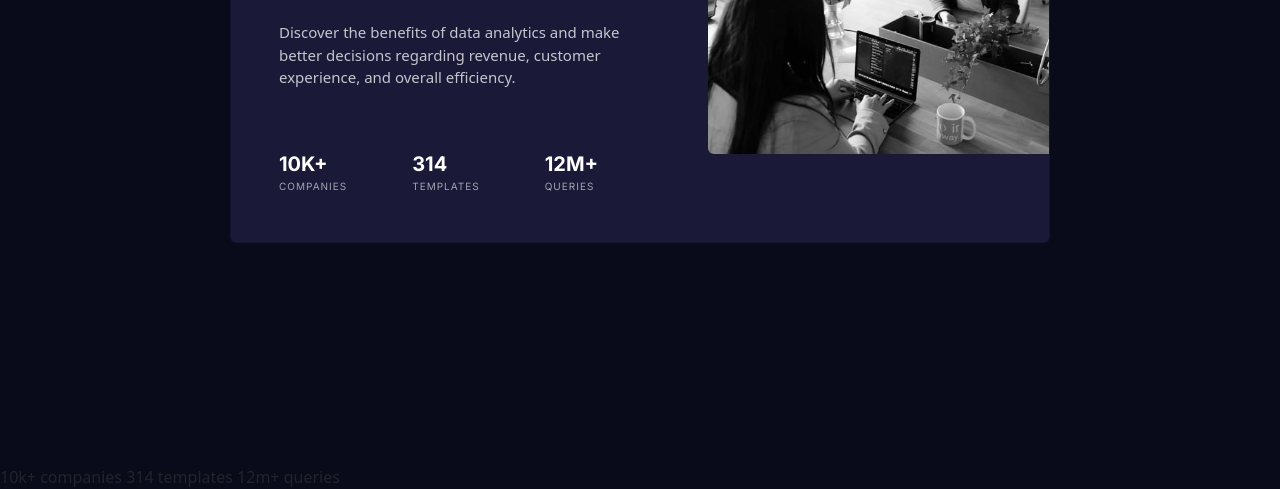
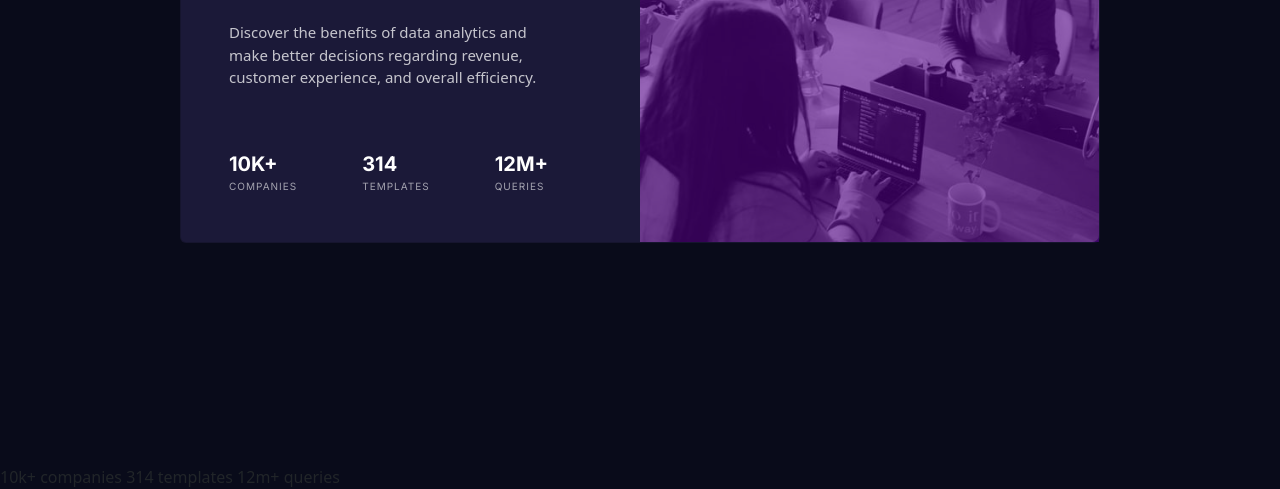
Before and after one commit to Abaljerind/stats-preview-card, a plain HTML site: page index.html in a window 1280 px wide. Shown: the part 335-824 px from the top of the page. Drawn offline with nearby package versions, Linux system fonts and the light colour scheme.

Commit message:
add style to right-side img

```diff
--- a/css/app.css
+++ b/css/app.css
@@ -54,3 +54,18 @@ section {
 .card .row .card-body .status-value .queries {
   margin-right: 65px;
 }
+
+.card .row .right-side {
+  background-image: url(../images/image-header-desktop.jpg);
+  background-size: cover;
+  background-repeat: no-repeat;
+  border-top-right-radius: 7px;
+  border-bottom-right-radius: 7px;
+}
+
+.card .row .right-side .purple {
+  background-color: hsla(277, 64%, 61%, 0.6);
+  filter: brightness(0.5) contrast(1.5) saturate(1.5);
+  width: 100%;
+  height: 100%;
+}
--- a/index.html
+++ b/index.html
@@ -32,9 +32,9 @@
   </head>
   <body>
     <section class="d-flex justify-content-center align-items-center">
-      <div class="card mb-3" style="max-width: 820px">
+      <div class="card mb-3" style="max-width: 920px">
         <div class="row g-0">
-          <div class="col-md-7">
+          <div class="col-md-6">
             <div class="card-body p-5">
               <h5 class="card-title h2 mb-4">Get <span>insights</span> that help your business grow.</h5>
               <p class="experience card-text">
@@ -70,8 +70,8 @@
               </div>
             </div>
           </div>
-          <div class="col-md-5">
-            <img src="images/image-header-desktop.jpg" class="img-fluid rounded-start" alt="Women hangout and have conversation" />
+          <div class="right-side col-md-6">
+            <div class="purple"></div>
           </div>
         </div>
       </div>
```
